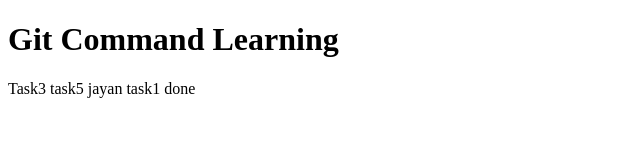
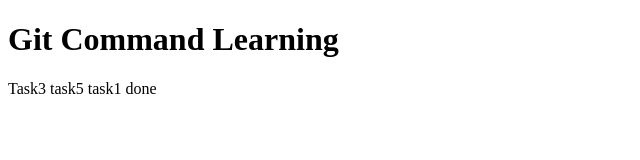
Before and after one commit to jayanvb/project-1, a plain HTML site: page index.html in a window 1280 px wide. Shown: the full height of the page, 0-640 px from the left. Drawn offline with Linux system fonts and the light colour scheme.

Commit message:
code review changes done for task1

```diff
--- a/index.html
+++ b/index.html
@@ -9,6 +9,6 @@
 Task3
 task5
 
-jayan task1 done
+task1 done
 </body>
 </html>
```
